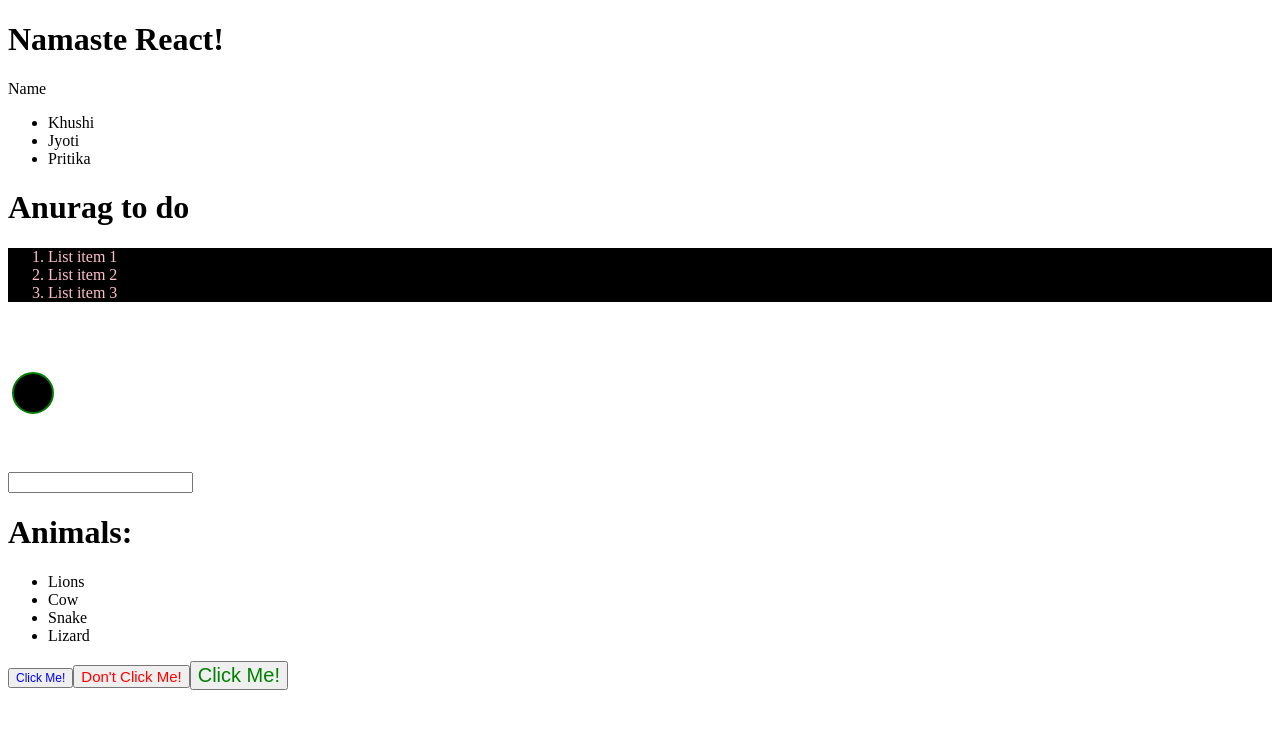
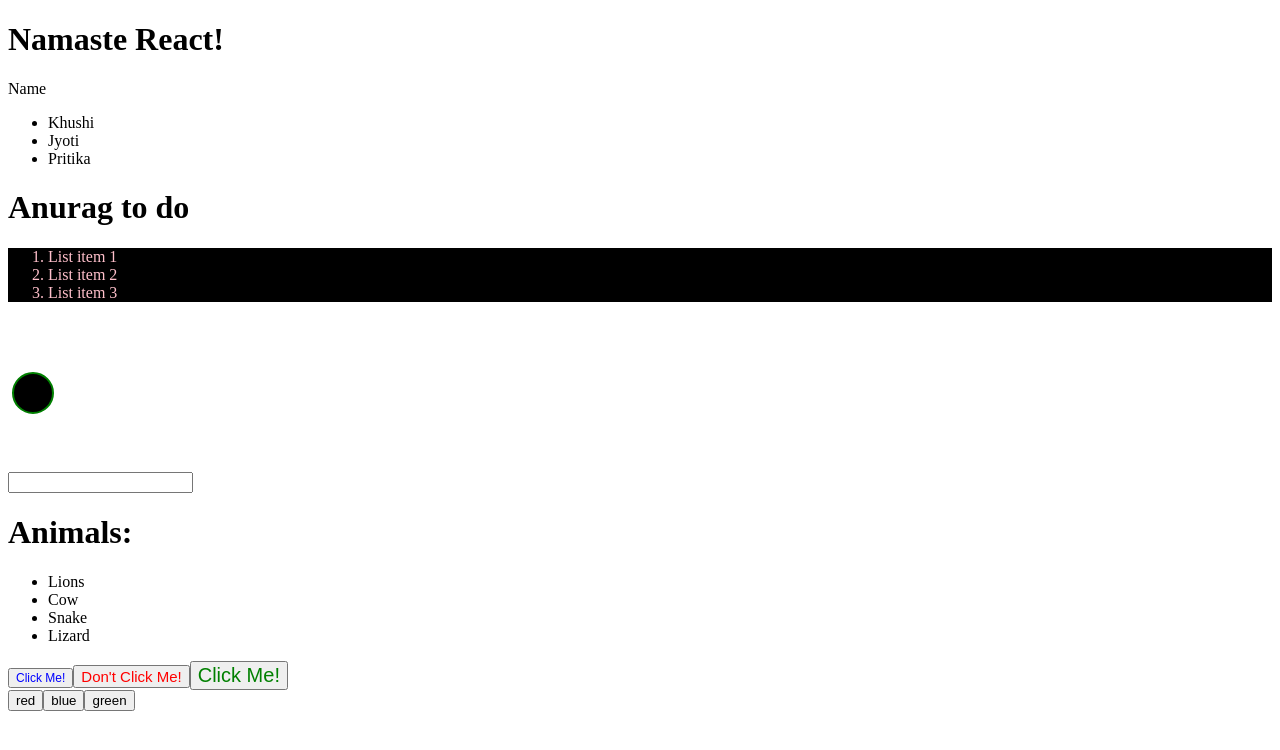
Before and after one commit to Technmad/reactjs, a React (Vite) app in the folder 01app/: page / in a window 1280 px wide. Shown: the top 750 px of the page. Built offline with nearby package versions, Linux system fonts and the light colour scheme.

Commit message:
render color toggle buttons

```diff
--- a/01app/src/App.jsx
+++ b/01app/src/App.jsx
@@ -2,6 +2,7 @@ import Name from "./Name";
 import Items from "./Items";
 import List from "./List";
 import Buttons from "./Buttons";
+import BgChanger from "./bgChanger";
 
 function App() {
   return (
@@ -11,6 +12,7 @@ function App() {
       <Items />
       <List />
       <Buttons />
+      <BgChanger />
     </>
   );
 }
--- /dev/null
+++ b/01app/src/bgChanger.jsx
@@ -0,0 +1,13 @@
+function BgChanger() {
+  const color = ["red", "blue", "green"];
+
+  return (
+    <>
+      {color.map((color) => (
+        <button key={color}>{color}</button>
+      ))}
+    </>
+  );
+}
+
+export default BgChanger;
```
